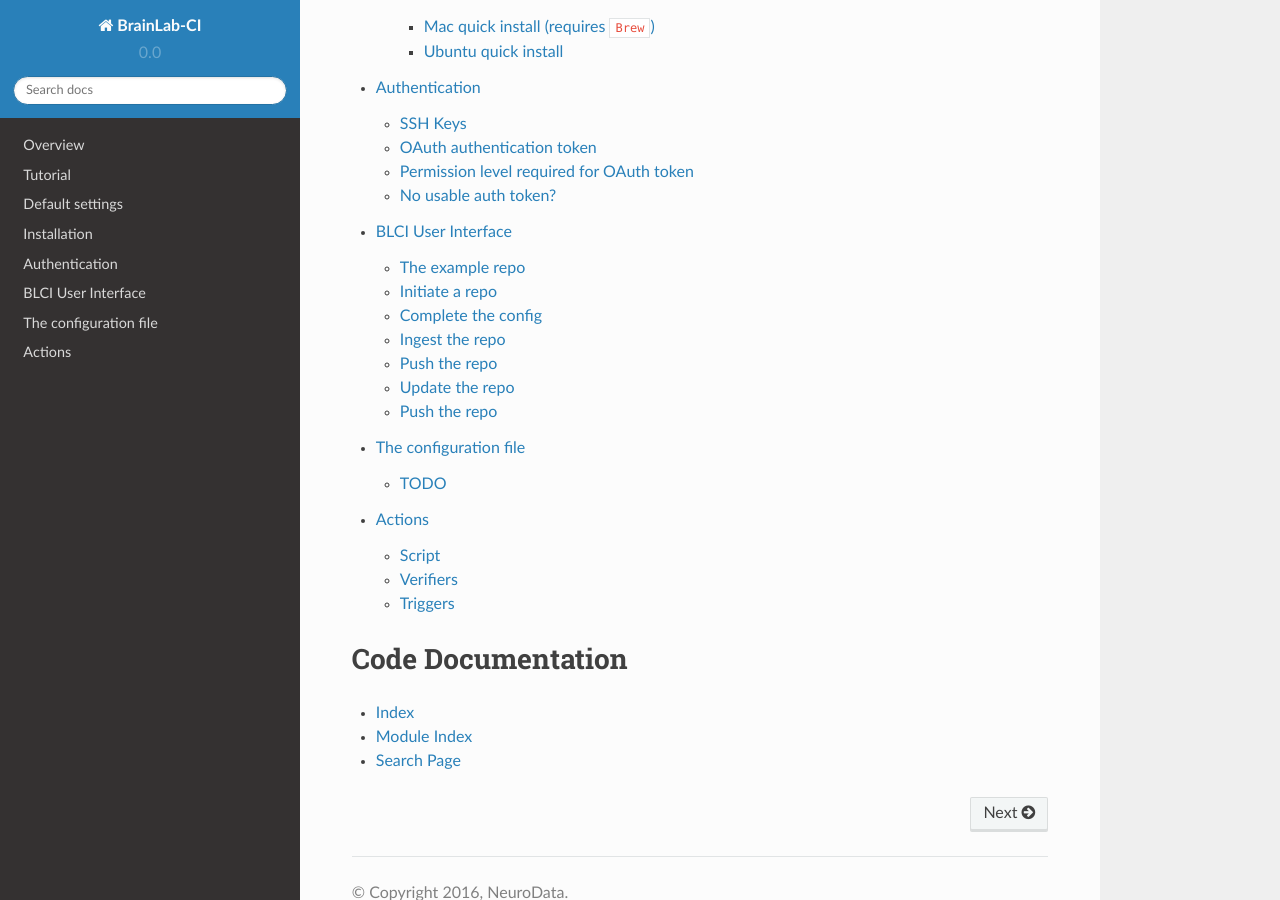
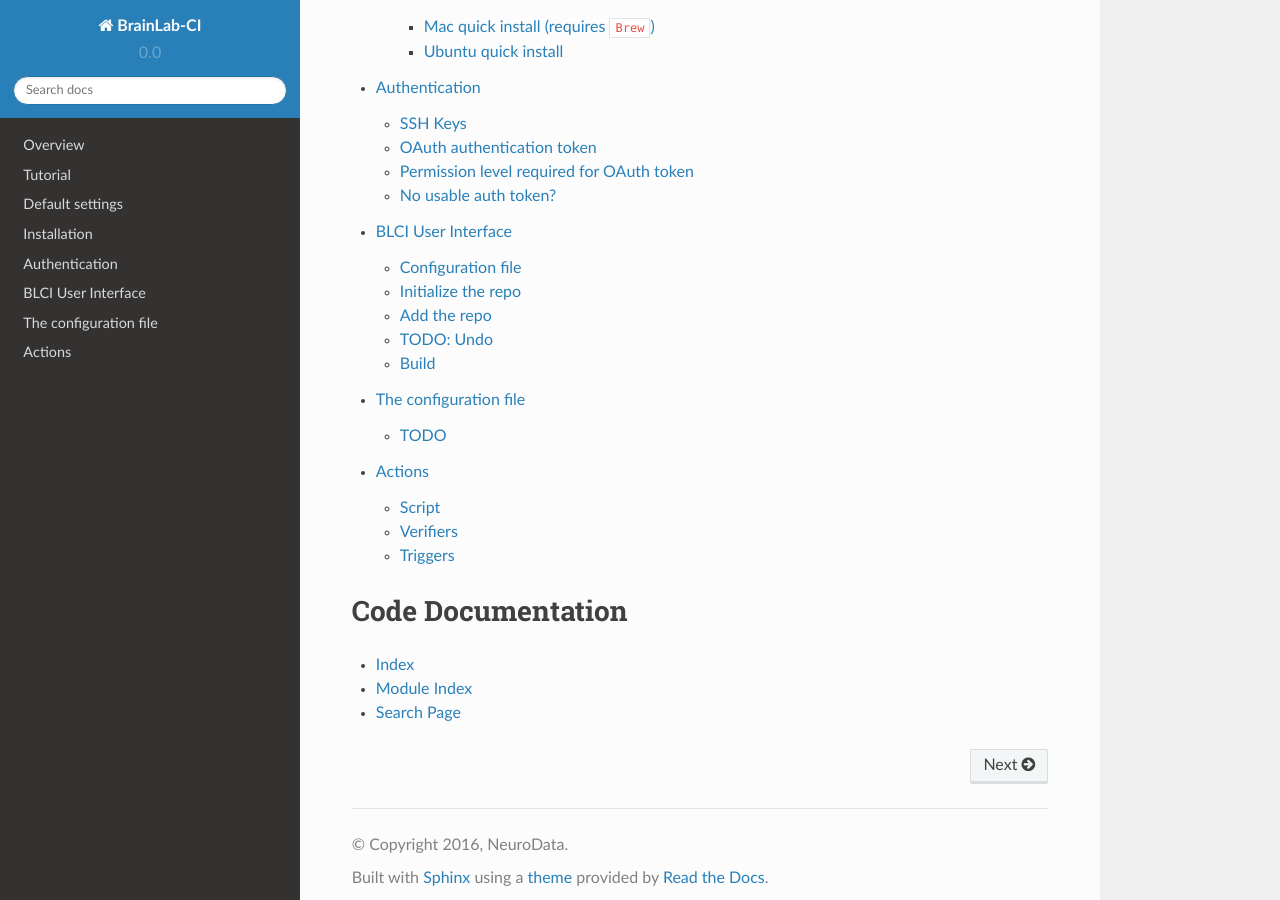
Before and after one commit to neurodata-arxiv/blci, a Sphinx documentation site: the page built from docs/source/index.rst, in a window 1280 px wide and 900 px high, scrolled down 908 px. Built offline with Sphinx 7.4.7 and the Read the Docs theme 2.0.0, drawn with Linux system fonts in a browser that asks for light colours; some of the changed lines change nothing that is shown.

Commit message:
docs: closes #26 documenting the interface

````diff
--- a/docs/source/interface.md
+++ b/docs/source/interface.md
@@ -1,49 +1,74 @@
 # BLCI User Interface
 
-The way to interact with BLCI is through the `./bl` driver script within the BLCI root directory. Pass the `-h` to see all the arguments and options i.e., `./bl -h`.
+The way to interact with BLCI is through the `./bl` driver script within the
+BLCI root directory. Pass the `-h` to see all the arguments and options
+i.e., `./bl -h`.
 
-## The example repo
+## Configuration file
 
-Let us start with our example pipeline we want to be BLCI repo. Consider the following directory hierarchy when we start:
+BLCI requires a configuration file named `blci.yml` to operate.
+When a repo is initiated via the `./bl -i` flag, `blci.yml` is
+updated to contain [defaults](defaults.html) and **stub**
+[settings](include.html#include.settings.BL_REQUIRED)
+that are minimally required in order for BLCI to be a *valid* BLCI repo.
+
+Let's start by creating an incomplete config file in `$PROJECT_HOME`
+(the root directory for your project):
 
 ```
-test-blci\
-	code\
-		__init__.py
-		a.py
-	data\
-		data.txt
-		databy2.txt
-	otherdata\
-		data.txt
+name: my-repo
+language: python
+read:
+	- .py
+script:
+	- python -c "print 'Hello BLCI'"
 ```
 
-## Initiate a repo
+## Initialize the repo
 
-BLCI requires a configuration file named `blci.yml` to operate. When a repo is initiated via the `./bl -i` flag, `blci.yml` is updated to contain the all the [required configuration](#TODO) **stubs** it needs in order to be a *valid* BLCI repo.
-
-Let's start by creating an incomplete config file:
+To initialize a repo execute:
 
 ```
-TODO: file here
+./bl -i $PROJECT_HOME
+```
+BLCI initialization performs two actions:
+
+1. Builds and saves the code dependency graph file `blci.deps`
+2. Fleshes out a minimal `blci.yml` configuration file to a point to where
+a repo is a valid BLCI repo leaving only the `data_deps` setting to be completed by the user.
+
+**NOTE:** The default action is to append and overwrite the minimal configuration file a user creates. The filename of the original
+configuration file will change to `blci.yml.old`. To change *append*
+behavior use the `-B [--bare]` flag, to change the *overrwrite*
+behavior use the `-N [--nooverwrite]` flag.
+
+## Add the repo
+
+To add a repo execute:
+```
+./bl -a $PROJECT_HOME
 ```
 
-Now by passing the following would stub our `blci.yml` file with all required configs.
+A BLCI action:
+
+1. Create a remote Github repo and track it using Travis CI **if none exists.**
+2. Build the Travis metadata.
+3. Add, commit, push and Travis build your repo.
+
+## TODO: Undo
 
 ```
-TODO: init repo
+./bl -u $PROJECT_HOME
 ```
 
-## Complete the config
-TODO
+Undo the previous `./bl -a` (add) action and restore the repo to it's previous state.
 
-## Ingest the repo
-TODO
+## Build
 
-## Push the repo
-TODO
+Force a build of your BLCI repo without making changes to your code or using `./bl -a`. Execute:
 
-## Update the repo
-TODO
+```
+./bl -b $PROJECT_HOME
+```
 
-## Push the repo
+Force a build action without changing any code within the repo.
````
Also changed, not shown: 4 other files.
